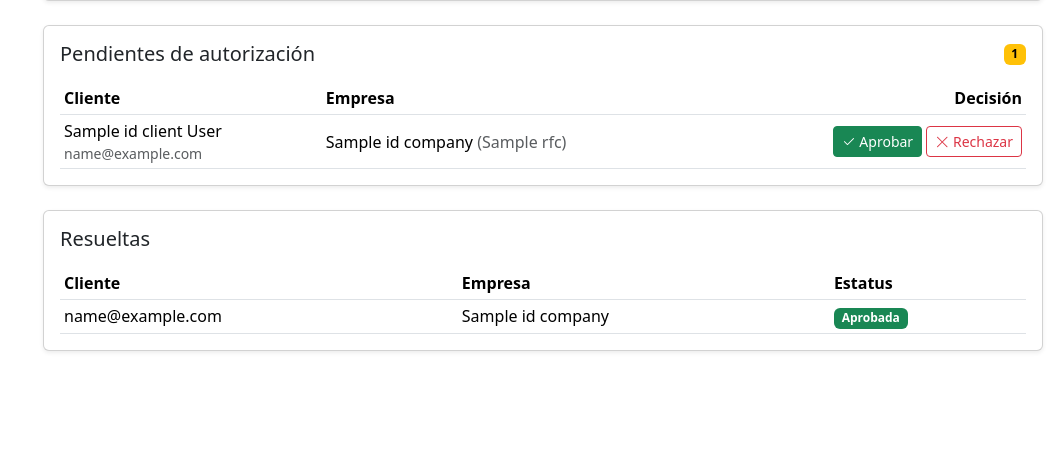
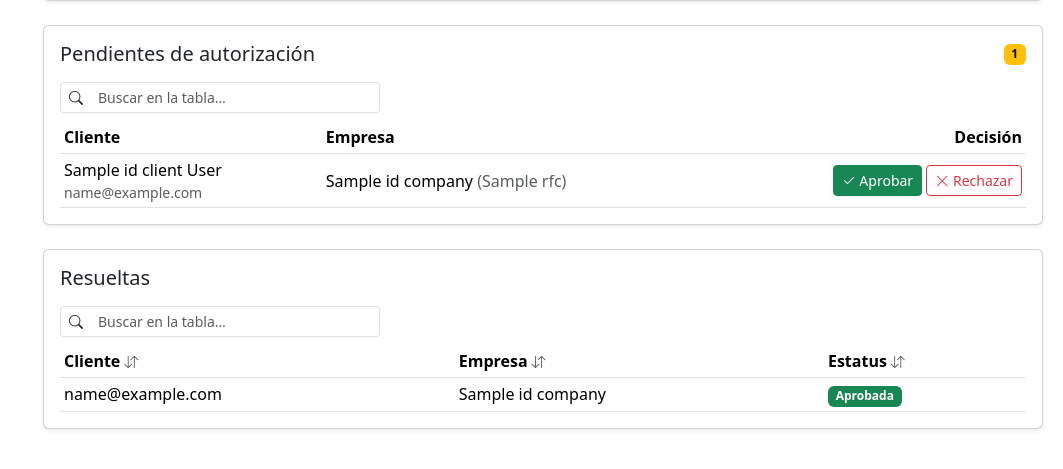
Before and after one commit to Nolazco/ialNetwork, a Symfony app: template templates/dashboard/affiliations.html.twig in a window 1280 px wide. Shown: the part 318-787 px from the top of the page, without its empty margins (217-1280 px from the left). Run offline with Twig, Linux system fonts and the light colour scheme; the template is opened without the code that fills it: most values are stand-ins (such as "Sample title", 1, 10 or a date in 2020); style sheets or scripts are compiled from the project's sources; some libraries are stand-ins or nearby versions.

Commit message:
feat(tablas): agrega filtro de texto libre a las tablas del sistema
Ademas del orden por columna que ya existia (.js-sortable-table), ahora
la misma clase inyecta sola un cuadro de busqueda que oculta filas sin
match, sin tocar cada plantilla a mano. Aplicado a los listados
principales: usuarios, empresas, proveedores, puntos de entrega,
custodias, facturadores, forwarders, recintos, puntos de inspeccion,
afiliaciones, solicitudes publicas, clasificaciones, devoluciones de
vacios, despachos, empresas transportistas y su flota.

Las tablas con filas de formulario oculto (despachos, empresas
transportistas, flota) solo llevan filtro, sin orden por columna: un
data-table-ignore nuevo evita que esas filas se reacomoden o se revelen
por accidente. Clasificaciones ya tenia su propio buscador contra el
servidor, asi que se excluyo el filtro generico ahi (data-no-filter)
para no duplicar cuadros de busqueda.

No se toco caseFile.html.twig: sus tablas son listas pequenas propias
de un solo expediente, no listados donde buscar/ordenar aporte tanto.

Co-Authored-By: Claude Sonnet 5 <noreply@anthropic.com>

```diff
--- a/assets/app.js
+++ b/assets/app.js
@@ -88,6 +88,10 @@ document.addEventListener('DOMContentLoaded', () => {
 // compara por default; si hace falta un criterio distinto (ej. ETA: el
 // texto "04/09/2026" no ordena bien como texto, pero un ISO "2026-09-04" si),
 // el <td> puede traer data-sort con ese valor.
+//
+// La misma clase .js-sortable-table tambien activa el filtro de texto libre
+// (ver mas abajo): una tabla puede traer solo orden, solo filtro (sin ningun
+// th.js-sortable) o ambos.
 document.addEventListener('DOMContentLoaded', () => {
     // Icono de reposo (aun sin ordenar por esa columna): flechas en ambos
     // sentidos, para que se note que la columna es clickeable antes de que
@@ -101,6 +105,16 @@ document.addEventListener('DOMContentLoaded', () => {
         if (!cuerpo || encabezados.length === 0) {
             return;
         }
+
+        // La fila de "sin resultados" que inyecta el filtro no es una fila de
+        // datos: no tiene una celda por columna, asi que no debe entrar al
+        // ordenamiento (tronaria al leer fila.cells[indice] en columnas
+        // distintas de la primera). Lo mismo para [data-table-ignore] (ver
+        // templates/dashboard/deliveries.html.twig): son formularios ocultos
+        // que se despliegan bajo la fila del despacho, no datos de otra fila
+        // -- reordenarlas las dejaria pegadas a un despacho que no es el suyo.
+        const filasOrdenables = () => Array.from(cuerpo.rows)
+            .filter((fila) => !fila.classList.contains('js-table-filter-empty') && !fila.hasAttribute('data-table-ignore'));
 
         encabezados.forEach((th) => {
             const indice = Array.from(th.parentElement.children).indexOf(th);
@@ -129,7 +143,7 @@ document.addEventListener('DOMContentLoaded', () => {
                     return (celda.dataset.sort ?? celda.textContent.trim()).toLowerCase();
                 };
 
-                Array.from(cuerpo.rows)
+                filasOrdenables()
                     .sort((a, b) => {
                         const va = valorDe(a);
                         const vb = valorDe(b);
@@ -142,6 +156,79 @@ document.addEventListener('DOMContentLoaded', () => {
                     })
                     .forEach((fila) => cuerpo.appendChild(fila));
             });
+        });
+    });
+});
+
+// Filtro de texto libre para las mismas tablas .js-sortable-table: un cuadro
+// de busqueda que oculta las filas que no contengan el texto escrito, en
+// cualquier columna. Se inyecta solo -- no hace falta tocar cada plantilla
+// para agregarlo -- justo antes de la tabla (o de su .table-responsive, para
+// no quedar atrapado dentro del contenedor con scroll horizontal).
+document.addEventListener('DOMContentLoaded', () => {
+    // Quita acentos para que "aduana" encuentre "Aduana" y "México" sin que
+    // el usuario tenga que teclear la tilde.
+    const normalizar = (texto) => texto
+        .toLowerCase()
+        .normalize('NFD')
+        .replace(/\p{Diacritic}/gu, '');
+
+    document.querySelectorAll('.js-sortable-table').forEach((tabla) => {
+        const cuerpo = tabla.tBodies[0];
+
+        // data-no-filter: la pantalla ya trae su propio buscador a la medida
+        // (ej. classifications.html.twig busca en el servidor por mercancia,
+        // quimico, CAS o fraccion) -- agregar el generico encima solo
+        // confundiria con dos cuadros de busqueda que no buscan lo mismo. El
+        // orden por columna (mas arriba) no se ve afectado por este atributo.
+        if (!cuerpo || cuerpo.rows.length === 0 || tabla.hasAttribute('data-no-filter')) {
+            return;
+        }
+
+        const contenedor = tabla.closest('.table-responsive') ?? tabla;
+
+        const envoltura = document.createElement('div');
+        envoltura.className = 'input-group input-group-sm mb-2 js-table-filter-wrapper';
+        envoltura.style.maxWidth = '320px';
+        envoltura.innerHTML = '<span class="input-group-text bg-transparent border-end-0">'
+            + '<i class="bi bi-search"></i></span>'
+            + '<input type="search" class="form-control border-start-0 js-table-filter-input" '
+            + 'placeholder="Buscar en la tabla…" aria-label="Buscar en la tabla">';
+
+        contenedor.parentNode.insertBefore(envoltura, contenedor);
+
+        // [data-table-ignore] son filas que no son un registro propio (ej. el
+        // formulario oculto de "traspasar"/"no se pudo cargar" en despachos,
+        // ver deliveries.html.twig): el filtro no las cuenta ni las
+        // muestra/oculta, para no revelar un formulario a medio llenar solo
+        // porque su texto (una opcion de un <select>, un placeholder) hizo
+        // match con la busqueda.
+        const filas = Array.from(cuerpo.rows).filter((fila) => !fila.hasAttribute('data-table-ignore'));
+        const numColumnas = tabla.tHead?.rows[0]?.cells.length ?? 1;
+
+        const filaSinResultados = document.createElement('tr');
+        filaSinResultados.className = 'js-table-filter-empty d-none';
+        filaSinResultados.innerHTML = `<td colspan="${numColumnas}" class="text-center text-body-secondary py-3">`
+            + 'Sin resultados para esa búsqueda.</td>';
+        cuerpo.appendChild(filaSinResultados);
+
+        const input = envoltura.querySelector('.js-table-filter-input');
+
+        input.addEventListener('input', () => {
+            const termino = normalizar(input.value.trim());
+            let visibles = 0;
+
+            filas.forEach((fila) => {
+                const coincide = termino === '' || normalizar(fila.textContent).includes(termino);
+
+                fila.classList.toggle('d-none', !coincide);
+
+                if (coincide) {
+                    visibles++;
+                }
+            });
+
+            filaSinResultados.classList.toggle('d-none', termino === '' || visibles > 0);
         });
     });
 });
--- a/templates/dashboard/affiliations.html.twig
+++ b/templates/dashboard/affiliations.html.twig
@@ -51,7 +51,7 @@
         {% if pending is empty %}
           <p class="mb-0 text-body-secondary">No hay solicitudes pendientes.</p>
         {% else %}
-          <table class="table table-sm align-middle mb-0">
+          <table class="table table-sm align-middle mb-0 js-sortable-table">
             <thead>
               <tr>
                 <th scope="col">Cliente</th>
@@ -95,12 +95,12 @@
       <div class="card shadow-sm">
         <div class="card-body">
           <h5 class="card-title mb-3">Resueltas</h5>
-          <table class="table table-sm align-middle mb-0">
+          <table class="table table-sm align-middle mb-0 js-sortable-table">
             <thead>
               <tr>
-                <th scope="col">Cliente</th>
-                <th scope="col">Empresa</th>
-                <th scope="col">Estatus</th>
+                <th scope="col" class="js-sortable">Cliente</th>
+                <th scope="col" class="js-sortable">Empresa</th>
+                <th scope="col" class="js-sortable">Estatus</th>
                 {% if is_granted('ROLE_ADMIN') %}
                   <th scope="col" class="text-end">Opciones</th>
                 {% endif %}
--- a/templates/dashboard/custodias.html.twig
+++ b/templates/dashboard/custodias.html.twig
@@ -5,10 +5,10 @@
     <h2 class="mb-4">Custodias</h2>
     {% if custodias %}
       <a href="/dashboard/custodias/nueva" class="btn btn-primary">Nueva custodia</a>
-      <table class="table table-striped">
+      <table class="table table-striped js-sortable-table">
         <thead>
           <tr>
-            <th scope="col">Nombre</th>
+            <th scope="col" class="js-sortable">Nombre</th>
             <th scope="col">Correos de contacto</th>
             <th scope="col">Opciones</th>
           </tr>
--- a/templates/dashboard/deliveryPoints.html.twig
+++ b/templates/dashboard/deliveryPoints.html.twig
@@ -15,11 +15,11 @@
     <a href="{{ path('delivery_point_create', { rfc: company.rfc }) }}" class="btn btn-primary mb-3">Nuevo punto de entrega</a>
 
     {% if points %}
-      <table class="table table-striped">
+      <table class="table table-striped js-sortable-table">
         <thead>
           <tr>
-            <th scope="col">Nombre</th>
-            <th scope="col">Dirección</th>
+            <th scope="col" class="js-sortable">Nombre</th>
+            <th scope="col" class="js-sortable">Dirección</th>
             <th scope="col">Contacto</th>
             <th scope="col">Compartido con</th>
             <th scope="col">Opciones</th>
--- a/templates/dashboard/deliveryPointsCompanies.html.twig
+++ b/templates/dashboard/deliveryPointsCompanies.html.twig
@@ -4,11 +4,11 @@
   <div class="content">
     <h2 class="mb-4">Puntos de entrega</h2>
     {% if companies %}
-      <table class="table table-striped">
+      <table class="table table-striped js-sortable-table">
         <thead>
           <tr>
-            <th scope="col">Empresa</th>
-            <th scope="col">RFC</th>
+            <th scope="col" class="js-sortable">Empresa</th>
+            <th scope="col" class="js-sortable">RFC</th>
             <th scope="col">Opciones</th>
           </tr>
         </thead>
--- a/templates/dashboard/forwarders.html.twig
+++ b/templates/dashboard/forwarders.html.twig
@@ -5,12 +5,12 @@
     <h2 class="mb-4">Forwarders</h2>
     {% if forwarders %}
       <a href="/dashboard/forwarders/nuevo" class="btn btn-primary">Nuevo forwarder</a>
-      <table class="table table-striped">
+      <table class="table table-striped js-sortable-table">
         <thead>
           <tr>
-            <th scope="col">Nombre</th>
+            <th scope="col" class="js-sortable">Nombre</th>
             <th scope="col">Correos de contacto</th>
-            <th scope="col">Cuentas bancarias</th>
+            <th scope="col" class="js-sortable">Cuentas bancarias</th>
             <th scope="col">Opciones</th>
           </tr>
         </thead>
--- a/templates/dashboard/inspectionPoints.html.twig
+++ b/templates/dashboard/inspectionPoints.html.twig
@@ -5,10 +5,10 @@
     <h2 class="mb-4">Puntos de inspección</h2>
     {% if points %}
       <a href="/dashboard/puntos-inspeccion/nuevo" class="btn btn-primary">Nuevo punto</a>
-      <table class="table table-striped">
+      <table class="table table-striped js-sortable-table">
         <thead>
           <tr>
-            <th scope="col">Nombre</th>
+            <th scope="col" class="js-sortable">Nombre</th>
             <th scope="col">Opciones</th>
           </tr>
         </thead>
--- a/templates/dashboard/yards.html.twig
+++ b/templates/dashboard/yards.html.twig
@@ -5,11 +5,11 @@
     <h2 class="mb-4">Recintos</h2>
     {% if yards %}
       <a href="/dashboard/recintos/nuevo" class="btn btn-primary">Nuevo recinto</a>
-      <table class="table table-striped">
+      <table class="table table-striped js-sortable-table">
         <thead>
           <tr>
-            <th scope="col">Nombre</th>
-            <th scope="col">CR</th>
+            <th scope="col" class="js-sortable">Nombre</th>
+            <th scope="col" class="js-sortable">CR</th>
             <th scope="col">Opciones</th>
           </tr>
         </thead>
```
Also changed, not shown: templates/dashboard/billers.html.twig (+4 -4 lines), templates/dashboard/classifications.html.twig (+8 -5 lines), templates/dashboard/companies.html.twig (+4 -4 lines), templates/dashboard/deliveries.html.twig (+8 -4 lines), templates/dashboard/emptyReturns.html.twig (+5 -5 lines), templates/dashboard/haulerCompanies.html.twig (+5 -2 lines), templates/dashboard/haulerFleet.html.twig (+8 -4 lines), templates/dashboard/providers.html.twig (+4 -4 lines), templates/dashboard/publicRequests.html.twig (+10 -10 lines), templates/dashboard/users.html.twig (+6 -6 lines).
